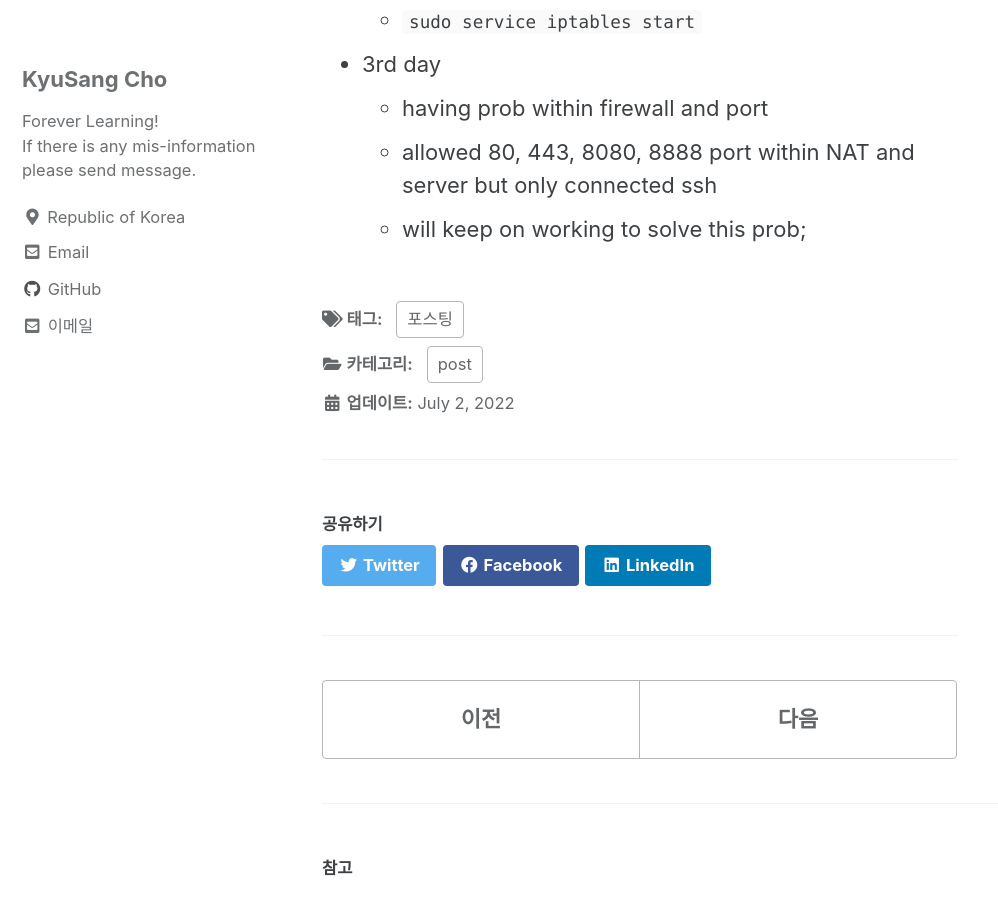
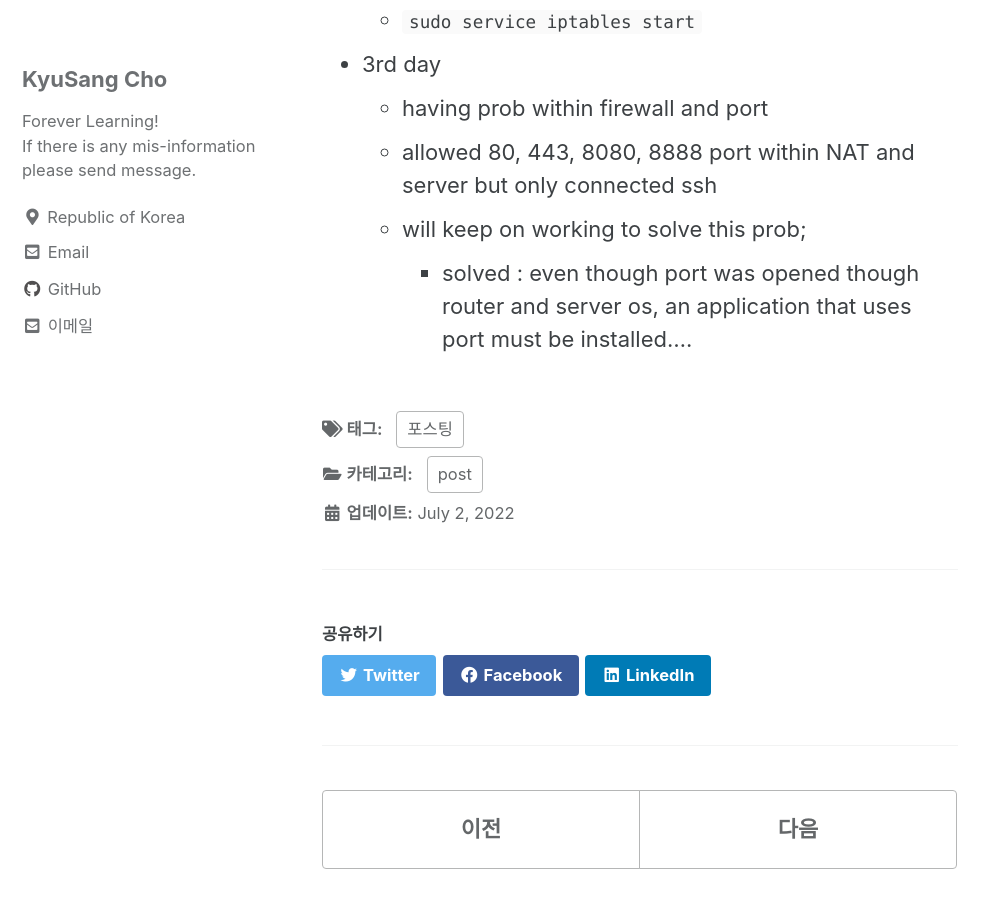
Before and after one commit to DevKS-Yet/DevKs-Yet.github.io, a Jekyll site: the page built from _posts/2022-07-02-84(post08).md, in a window 1280 px wide and 900 px high, scrolled down 1954 px. Shown: the whole window, without its empty margins (0-998 px from the left). Built offline with Jekyll 4.4.1, drawn with Linux system fonts in a browser that asks for light colours; cached includes are drawn as plain includes.

Commit message:
20220707

```diff
--- a/_posts/2022-07-02-84(post08).md
+++ b/_posts/2022-07-02-84(post08).md
@@ -60,3 +60,4 @@ The list that I used
   - having prob within firewall and port
   - allowed 80, 443, 8080, 8888 port within NAT and server but only connected ssh
   - will keep on working to solve this prob;
+    - solved : even though port was opened though router and server os, an application that uses port must be installed....
```
